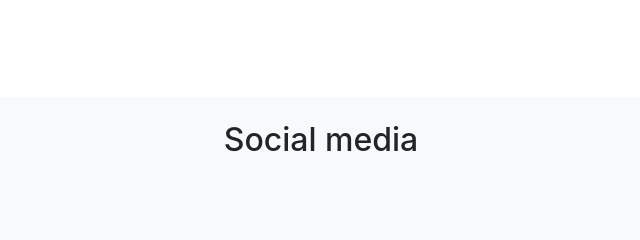
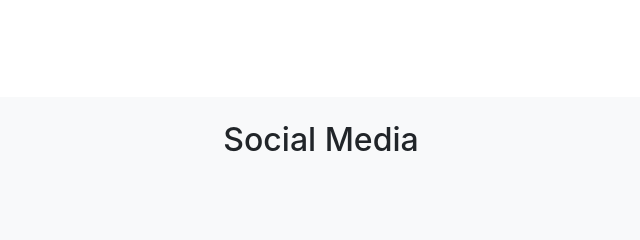
Before and after one commit to hrlmbg17/portfolio-bootv4, a plain HTML site: page index.html in a window 1280 px wide. Shown: the part 960-1200 px from the top of the page, 319-959 px from the left. Drawn offline with nearby package versions, Linux system fonts and the light colour scheme.

Commit message:
ubah media

```diff
--- a/index.html
+++ b/index.html
@@ -75,7 +75,7 @@
     <div class="container">
       <div class="row mb-5 pt-4">
         <div class="col text-center">
-          <h2>Social media</h2>
+          <h2>Social Media</h2>
         </div>
       </div>
     </div>
```
